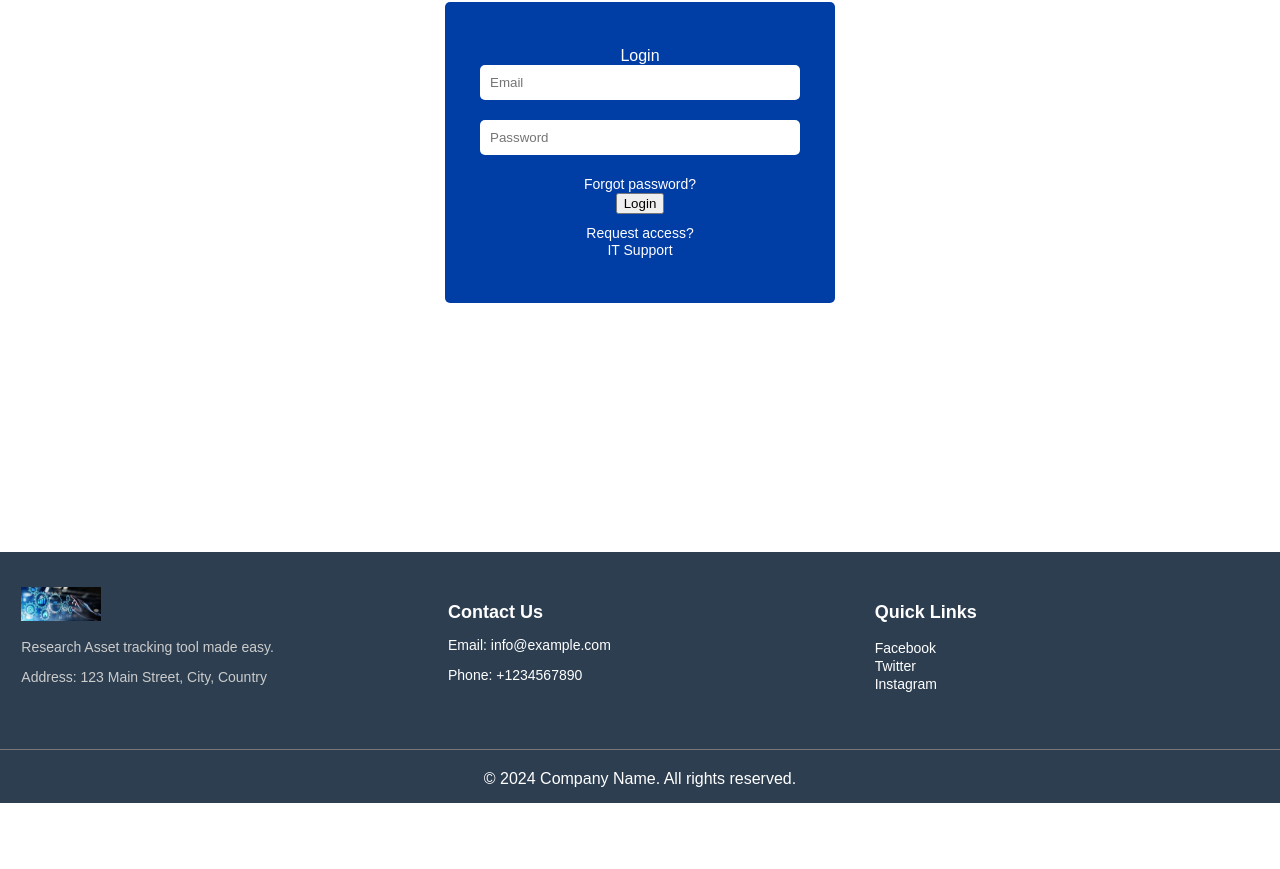
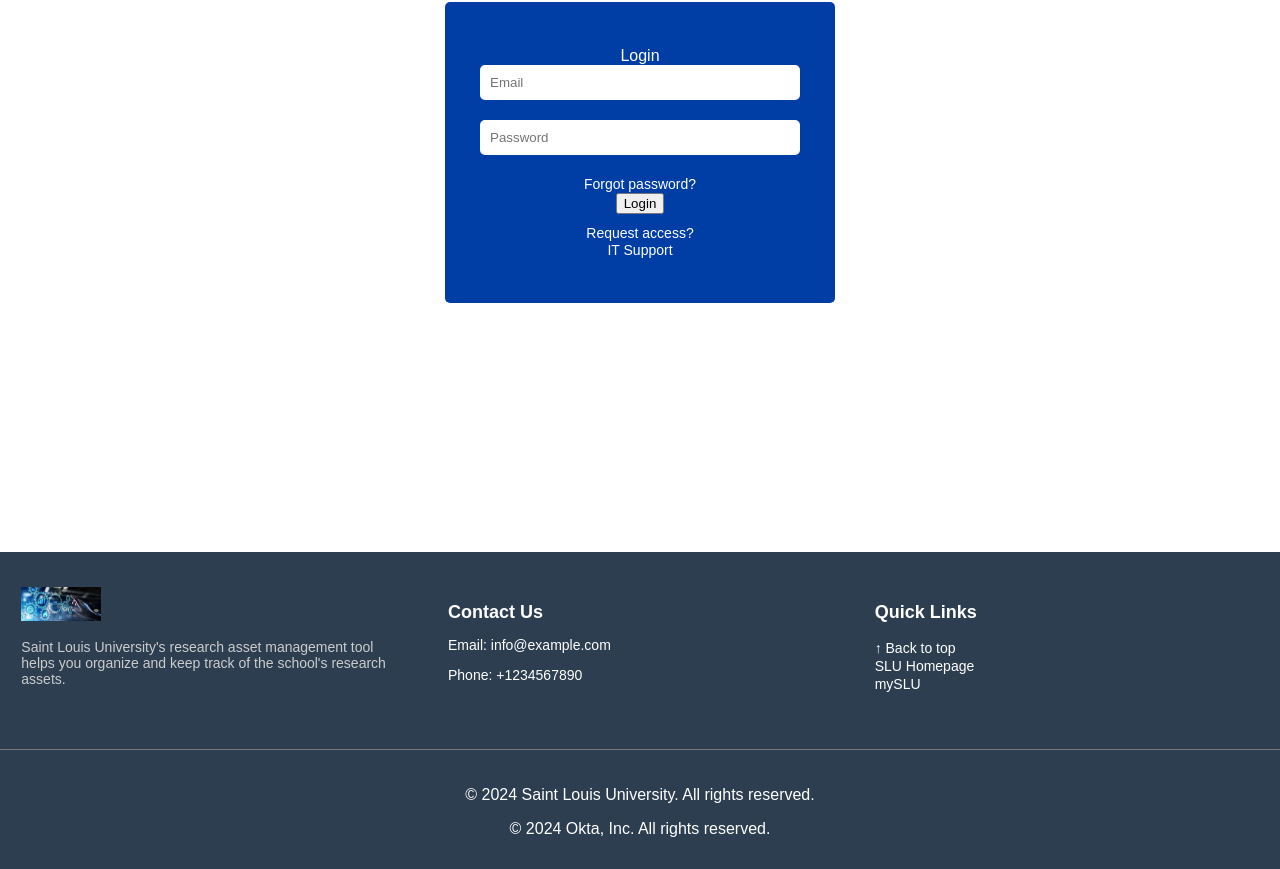
Before and after one commit to slu-csci-5030/RAM_Team_SLU, a React (Vite) app in the folder Frontend/: page / in a window 1280 px wide. Shown: the part 284-1153 px from the top of the page. Before the commit the page ends 1087 px from the top, so only its background shows below. Built offline with nearby package versions, Linux system fonts and the light colour scheme.

Commit message:
Finished Footer.jsx

```diff
--- a/Frontend/src/components/Footer.jsx
+++ b/Frontend/src/components/Footer.jsx
@@ -14,10 +14,7 @@ function Footer() {
           </div>
           <div className="about-description">
             <p>
-              Research Asset tracking tool made easy.
-            </p>
-            <p>
-              Address: 123 Main Street, City, Country
+              Saint Louis University's research asset management tool helps you organize and keep track of the school's research assets.
             </p>
           </div>
         </div>
@@ -29,14 +26,15 @@ function Footer() {
         <div className="footer-section links">
           <h2>Quick Links</h2>
           <ul>
-            <li><a href="#">Facebook</a></li>
-            <li><a href="#">Twitter</a></li>
-            <li><a href="#">Instagram</a></li>
+            <li><a href="#">↑ Back to top</a></li>
+            <li><a href="https://www.slu.edu/">SLU Homepage</a></li>
+            <li><a href="https://myslu.slu.edu/">mySLU</a></li>
           </ul>
         </div>
       </div>
       <div className="footer-bottom">
-        &copy; 2024 Company Name. All rights reserved.
+        <p>&copy; 2024 Saint Louis University. All rights reserved.</p>
+        <p>&copy; 2024 Okta, Inc. All rights reserved.</p>
       </div>
     </footer>
   );
```
